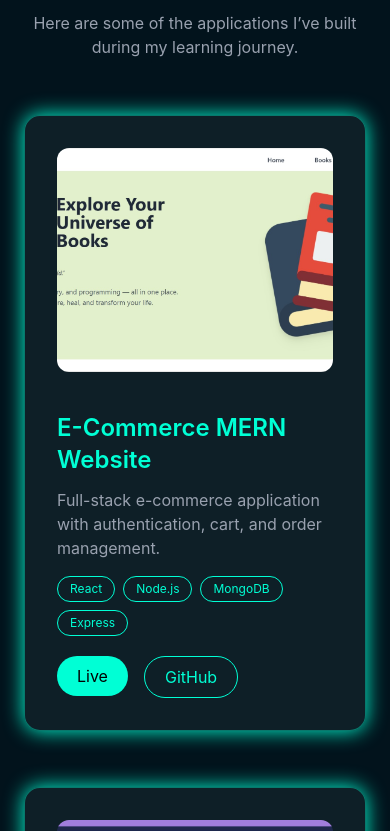
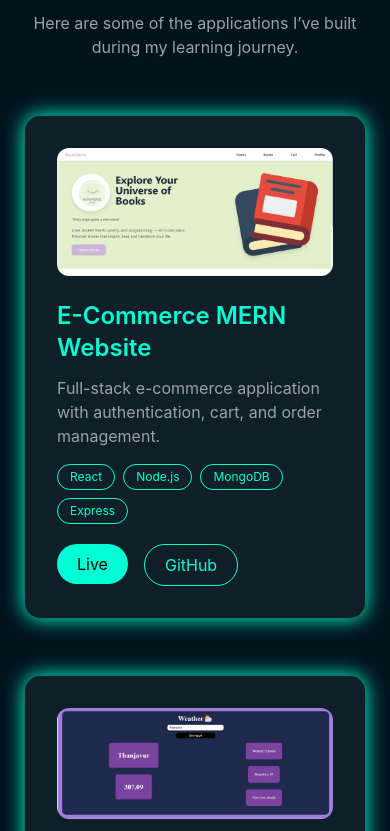
Before and after one commit to benedicta-abragam/benedicta-abragam-personal-portfolio, a React (Vite) app: page / in a window 390 px wide. Shown: the part 3633-4464 px from the top of the page. Built offline with nearby package versions, Linux system fonts and the light colour scheme.

Commit message:
Added project images and updated projects section

```diff
--- a/src/components/Projects.jsx
+++ b/src/components/Projects.jsx
@@ -113,7 +113,7 @@ function Projects() {
         {featured.map((item, i) => (
           <div
             key={i}
-            className="grid md:grid-cols-2 gap-10 bg-white/5 border border-[#00ffd5]/40
+            className="grid md:grid-cols-2 gap-6 md:gap-10  bg-white/5 border border-[#00ffd5]/40
             rounded-2xl p-8 shadow-[0_0_20px_#00ffd5]
             hover:scale-[1.02] transition duration-300">
 
@@ -121,7 +121,7 @@ function Projects() {
             <img
               src={item.image}
               alt={item.title}
-              className="rounded-xl h-56 w-full object-cover"
+             className="rounded-xl w-full h-auto md:h-56 object-cover"
             />
 
             {/* CONTENT */}
```
